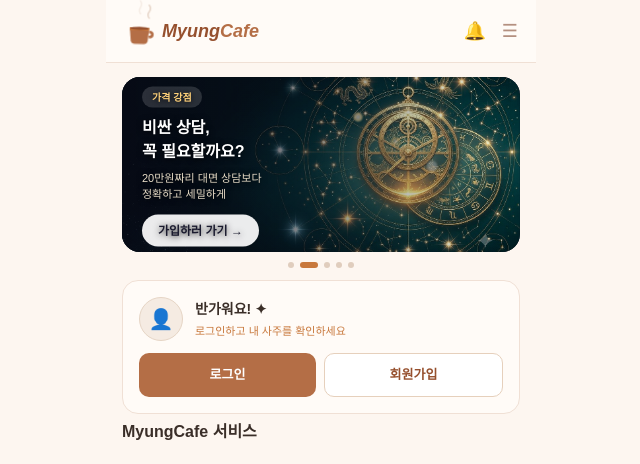
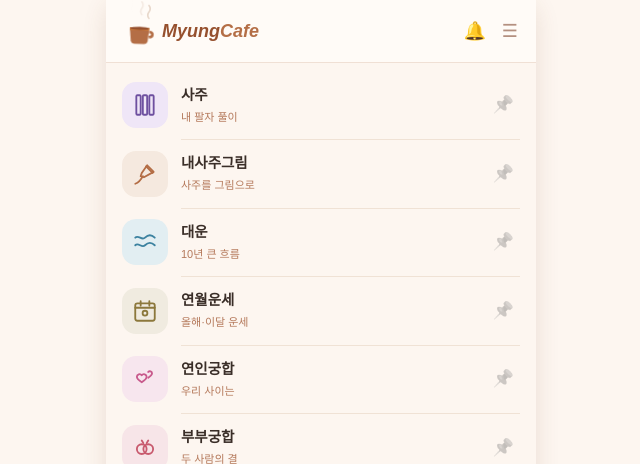
Before and after one commit to lysh0112-cpu/myjae, a Next.js app: page / in a window 1280 px wide. Shown: the top 464 px of the page, without its empty margins (319-959 px from the left). Built offline with nearby package versions, Linux system fonts and the light colour scheme; no server answers; the database is empty.

Commit message:
바텀시스템

```diff
--- /dev/null
+++ b/app/home-new/components/HomeBottomSheet.tsx
@@ -0,0 +1,138 @@
+'use client'
+
+// ============================================================================
+// 홈 바텀시트 (신한은행 방식)
+// ----------------------------------------------------------------------------
+//   고정 영역(배너·유저카드·아카이브 버튼) 위로, 아래에서 올라오는 패널.
+//   - 두 단계 스냅: '접힘'(collapsed, 배너 보임) ↔ '펼침'(expanded, 위를 덮음)
+//   - 손잡이(핸들)를 잡고 위/아래로 끌면 이동, 놓으면 가까운 쪽으로 스냅
+//   - 펼친 상태에서 내용은 시트 안에서 스크롤. 스크롤 최상단에서 아래로 끌면 접힘
+//
+//   부모(page.tsx)는 <HomeBottomSheet collapsedTop={...}>children</HomeBottomSheet>
+//   형태로 서비스리스트+후기를 children 으로 넣는다.
+//   collapsedTop = 접힘 상태에서 시트 상단이 놓일 화면 y(px). (고정영역 높이)
+// ============================================================================
+
+import { useEffect, useRef, useState } from 'react'
+
+interface Props {
+  collapsedTop: number      // 접힘 상태에서 시트 top (고정영역 아래)
+  expandedTop?: number      // 펼침 상태 시트 top (기본 8px = 거의 전체화면)
+  bottomNavHeight?: number  // 하단 네비 높이(시트가 그 위에서 끝나도록)
+  children: React.ReactNode
+}
+
+export default function HomeBottomSheet({
+  collapsedTop,
+  expandedTop = 8,
+  bottomNavHeight = 70,
+  children,
+}: Props) {
+  const sheetRef = useRef<HTMLDivElement | null>(null)
+  const scrollRef = useRef<HTMLDivElement | null>(null)
+  const [expanded, setExpanded] = useState(true)   // 홈 들어오면 펼쳐진 상태로 시작
+  // 드래그 중 실시간 top(px). null이면 스냅 위치(CSS transition) 사용.
+  const [dragTop, setDragTop] = useState<number | null>(null)
+
+  const drag = useRef({ active: false, startY: 0, startTop: 0, content: false })
+
+  const snapTop = expanded ? expandedTop : collapsedTop
+  const currentTop = dragTop !== null ? dragTop : snapTop
+
+  // 핸들 드래그 시작
+  function onHandleDown(e: React.PointerEvent) {
+    drag.current = { active: true, startY: e.clientY, startTop: currentTop, content: false }
+    setDragTop(currentTop)
+    e.preventDefault()
+  }
+
+  // 시트 내용(스크롤 영역) 위에서의 드래그 — 스크롤이 최상단일 때만 시트를 내림
+  function onContentDown(e: React.PointerEvent) {
+    const sc = scrollRef.current
+    if (!sc || sc.scrollTop > 0) return
+    drag.current = { active: true, startY: e.clientY, startTop: currentTop, content: true }
+  }
+
+  useEffect(() => {
+    function onMove(e: PointerEvent) {
+      if (!drag.current.active) return
+      const dy = e.clientY - drag.current.startY
+      // 내용에서 시작한 드래그는 '아래로 내리는' 것만 시트 이동(위로는 스크롤)
+      if (drag.current.content && dy < 0) return
+      let next = drag.current.startTop + dy
+      if (next < expandedTop) next = expandedTop
+      if (next > collapsedTop) next = collapsedTop
+      setDragTop(next)
+    }
+    function onUp() {
+      if (!drag.current.active) return
+      drag.current.active = false
+      const mid = (expandedTop + collapsedTop) / 2
+      const landing = dragTop !== null ? dragTop : currentTop
+      setExpanded(landing < mid)
+      setDragTop(null)
+    }
+    window.addEventListener('pointermove', onMove)
+    window.addEventListener('pointerup', onUp)
+    return () => {
+      window.removeEventListener('pointermove', onMove)
+      window.removeEventListener('pointerup', onUp)
+    }
+  }, [dragTop, currentTop, collapsedTop, expandedTop])
+
+  return (
+    <div
+      ref={sheetRef}
+      style={{
+        position: 'fixed',
+        top: currentTop,
+        left: '50%',
+        transform: 'translateX(-50%)',
+        width: '100%',
+        maxWidth: '430px',
+        bottom: 0,
+        background: '#FDF6F0',
+        borderRadius: '20px 20px 0 0',
+        boxShadow: '0 -6px 24px rgba(120,70,40,0.14)',
+        transition: dragTop === null ? 'top 0.28s cubic-bezier(0.4,0,0.2,1)' : 'none',
+        zIndex: 15,
+        display: 'flex',
+        flexDirection: 'column',
+        overflow: 'hidden',
+        touchAction: 'none',
+      }}
+    >
+      {/* 드래그 핸들 */}
+      <div
+        onPointerDown={onHandleDown}
+        style={{
+          padding: '10px 0 8px',
+          cursor: 'grab',
+          display: 'flex',
+          justifyContent: 'center',
+          flexShrink: 0,
+          touchAction: 'none',
+        }}
+      >
+        <div style={{ width: '40px', height: '5px', borderRadius: '99px', background: '#e0d0c0' }} />
+      </div>
+
+      {/* 스크롤 영역 (펼쳤을 때만 스크롤, 접혔을 땐 넘치는 부분 잘림) */}
+      <div
+        ref={scrollRef}
+        data-sheet-scroll
+        onPointerDown={onContentDown}
+        style={{
+          flex: 1,
+          overflowY: expanded ? 'auto' : 'hidden',
+          overflowX: 'hidden',
+          paddingBottom: `${bottomNavHeight + 12}px`,
+          WebkitOverflowScrolling: 'touch',
+          touchAction: expanded ? 'pan-y' : 'none',
+        }}
+      >
+        {children}
+      </div>
+    </div>
+  )
+}
--- a/app/home-new/page.tsx
+++ b/app/home-new/page.tsx
@@ -8,6 +8,7 @@ import { toResultQuery, type SavedPerson } from '@/lib/saju/savedPeople'
 import CoupleChatFab from '@/app/couple-chat/CoupleChatFab'
 import InviteNotifier from '@/app/couple-chat/InviteNotifier'
 import { listPinnedServices, togglePinnedService } from '@/lib/saju/pinnedServices'
+import HomeBottomSheet from '@/app/home-new/components/HomeBottomSheet'
 
 // ── 사람 선택 모달을 여는 서비스 설정 ──
 // 사주 + 대운 + 세운(연월운세) 연결. 셋 다 같은 흐름:
@@ -161,7 +162,25 @@ export default function HomeNew() {
   const [svcOpen, setSvcOpen] = useState(false)           // 서비스 리스트 펼침 여부
   const [pinMsg, setPinMsg] = useState('')                // 압핀 안내 메시지
   const timerRef = useRef<ReturnType<typeof setInterval> | null>(null)
+  // 바텀시트: 고정 영역(네비+배너+유저카드) 높이를 재서 시트 접힘 위치로 사용
+  const fixedRef = useRef<HTMLDivElement | null>(null)
+  const [collapsedTop, setCollapsedTop] = useState(360)   // 기본값(측정 전)
 
+
+  // 바텀시트 접힘 위치 = 고정 영역(네비+배너+유저카드) 실제 높이
+  useEffect(() => {
+    function measure() {
+      if (fixedRef.current) {
+        const h = fixedRef.current.getBoundingClientRect().height
+        if (h > 0) setCollapsedTop(Math.round(h))
+      }
+    }
+    measure()
+    window.addEventListener('resize', measure)
+    // 배너 이미지·유저카드 로드 후 값이 바뀔 수 있어 약간 지연 재측정
+    const t = setTimeout(measure, 400)
+    return () => { window.removeEventListener('resize', measure); clearTimeout(t) }
+  }, [isLoggedIn, profile])
 
   // 홈 후기 미리보기: 승인된 후기 중 고정 먼저 → 최신 4개
   useEffect(() => {
@@ -286,6 +305,8 @@ export default function HomeNew() {
             [data-bnr-spk] { animation: none !important; }
           }
         `}</style>
+        {/* ═══ 고정 영역 시작: 배너 + 유저카드 (시트가 이 위로 올라옴) ═══ */}
+        <div ref={fixedRef}>
         {/* ② 슬라이드 배너 */}
         <div style={{ padding: '14px 16px 0' }}>
           <div
@@ -459,6 +480,11 @@ export default function HomeNew() {
             )}
           </div>
         </div>
+        {/* ═══ 고정 영역 끝 ═══ */}
+        </div>
+
+        {/* ═══ 바텀시트: 서비스 리스트 + 후기 (끌어올리면 위를 덮음) ═══ */}
+        <HomeBottomSheet collapsedTop={collapsedTop}>
 
         {/* ⑤ 서비스 리스트 (아이콘 + 이름 + 설명 + 📌압핀 / 하단 접기)
             - 압핀: 찜하면 리스트 맨 위로 정렬, 최대 2개 (회원만, 비회원은 로그인 안내)
@@ -609,6 +635,8 @@ export default function HomeNew() {
             </div>
           )}
         </div>
+        {/* ═══ 바텀시트 끝 ═══ */}
+        </HomeBottomSheet>
       </main>
 
       {/* 하단 고정 네비게이션 */}
```
